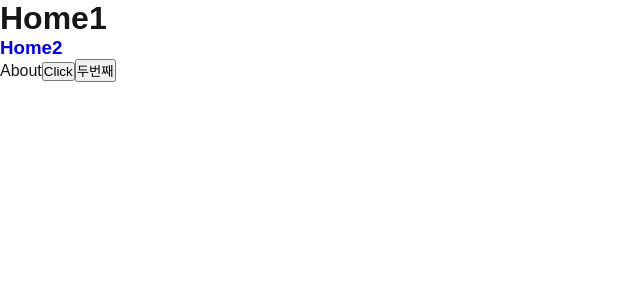
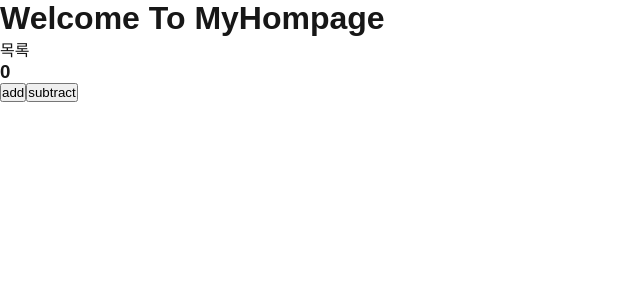
Before and after one commit to sdadaniel/next15, a Next.js app: page / in a window 1280 px wide. Shown: the top 300 px of the page, without its empty margins (0-640 px from the left). Built offline with nearby package versions, Linux system fonts and the light colour scheme.

Commit message:
test: 테스트 코드 작성

```diff
--- a/src/app/page.tsx
+++ b/src/app/page.tsx
@@ -1,30 +1,33 @@
+"use client";
+import routes from "@/data/routes";
 import Link from "next/link";
 import { useState } from "react";
 
 export default function Page() {
-  const [disabled, setDisabled] = useState<boolean>(false);
+  const [count, setCount] = useState(0);
   return (
     <div>
-      <h1>Home1</h1>
-      <h3 style={{ color: "blue" }}>Home2</h3>
-      <Link href="/about">About</Link>
-
+      <h1>Welcome To MyHompage</h1>
+      <Link href={routes.pokemon.list}>목록</Link>
+      <h3 data-testid="countNumber">{count}</h3>
       <button
-        disabled={disabled}
         onClick={() => {
-          setDisabled((p) => !p);
+          setCount((p) => p + 1);
         }}
       >
-        Click
+        add
       </button>
-
       <button
-        disabled={disabled}
-        onClick={() => {
-          setDisabled((p) => !p);
+        onClick={async () => {
+          await new Promise((resolve) => {
+            setTimeout(() => {
+              setCount((p) => p - 1);
+              resolve("good");
+            }, 1000);
+          });
         }}
       >
-        두번째
+        subtract
       </button>
     </div>
   );
```
Also changed, not shown: 1 other file (tests, documents, lock files or other folders).
